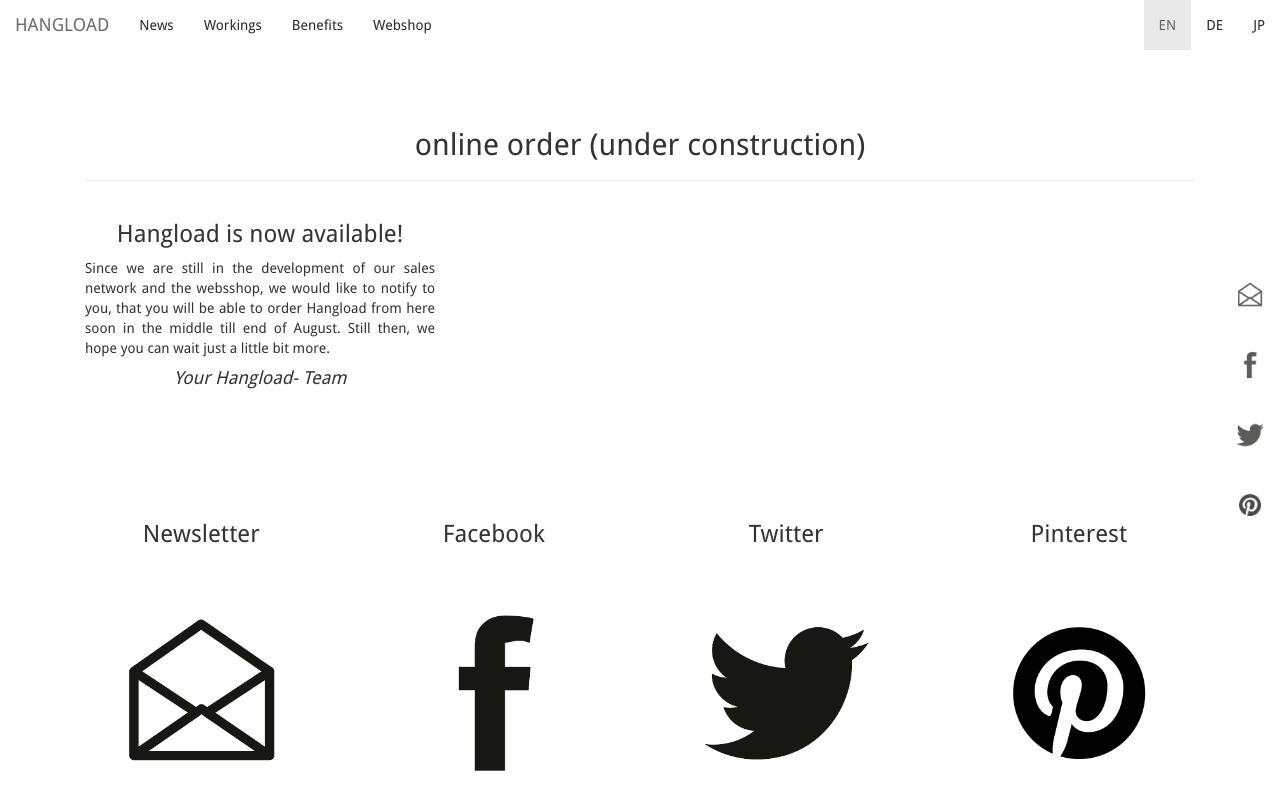
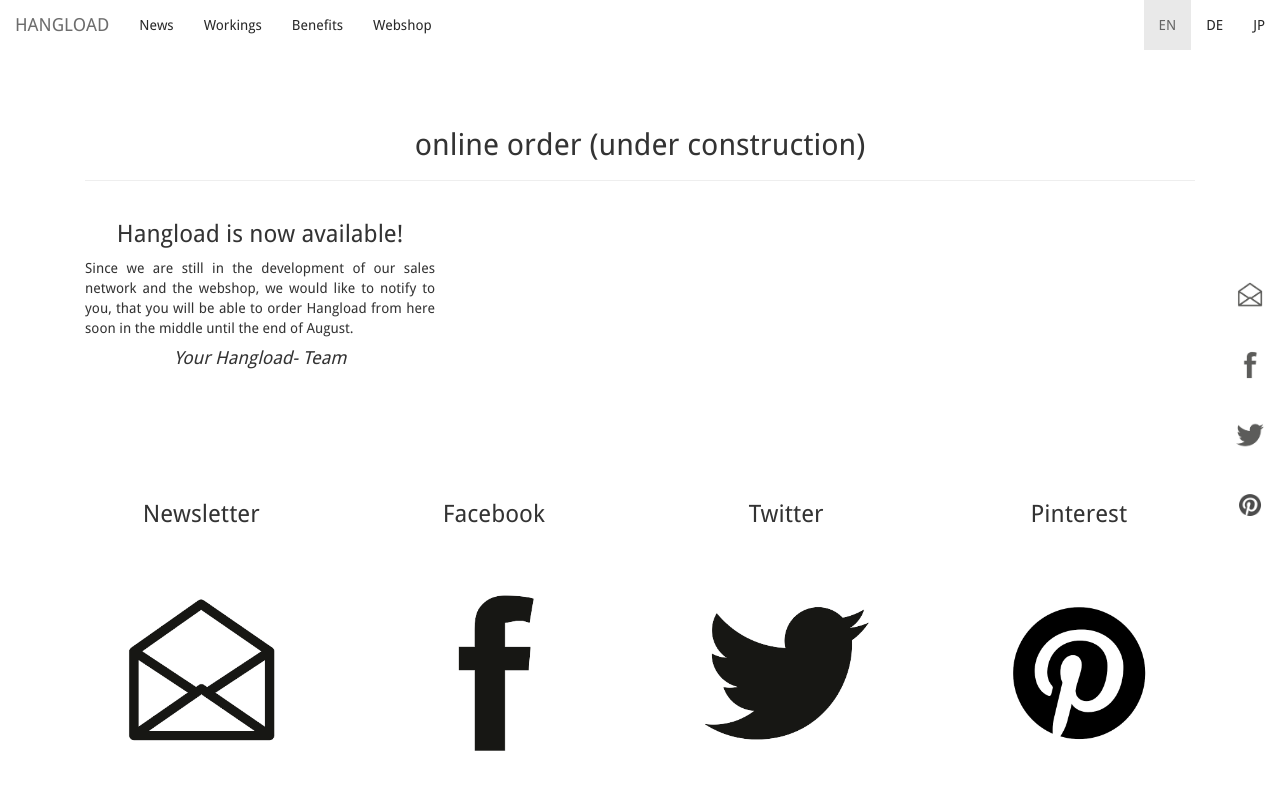
Before and after one commit to bodokaiser/hangload.com, a Jekyll site: the page built from index.html, in a window 1280 px wide and 900 px high, scrolled down 4040 px. Shown: the top 810 px of the window. Built offline with Jekyll 4.4.1, drawn with Linux system fonts in a browser that asks for light colours; nearby versions of some CDN libraries; library files that are not in the unit come from our copies; Markdown is read by kramdown in place of the engine named in the settings.

Commit message:
Update index.html

```diff
--- a/index.html
+++ b/index.html
@@ -196,10 +196,9 @@
     <div class="col-xs-10 col-xs-offset-1 col-md-4 col-md-offset-0">
     <h3 class="text-center">Hangload is now available! </h3>
       <p class="text-justify">
-        Since we are still in the development of our sales network and the websshop, we would
+        Since we are still in the development of our sales network and the webshop, we would
         like to notify to you, that you will be able to order Hangload from here soon in the
-        middle till end of August.
-        Still then, we hope you can wait just a little bit more.
+        middle until the end of August.
    <!--      we ask you to send us an e-mail to info@hangload.com.
      </p>
       <p class="text-justify">
```
